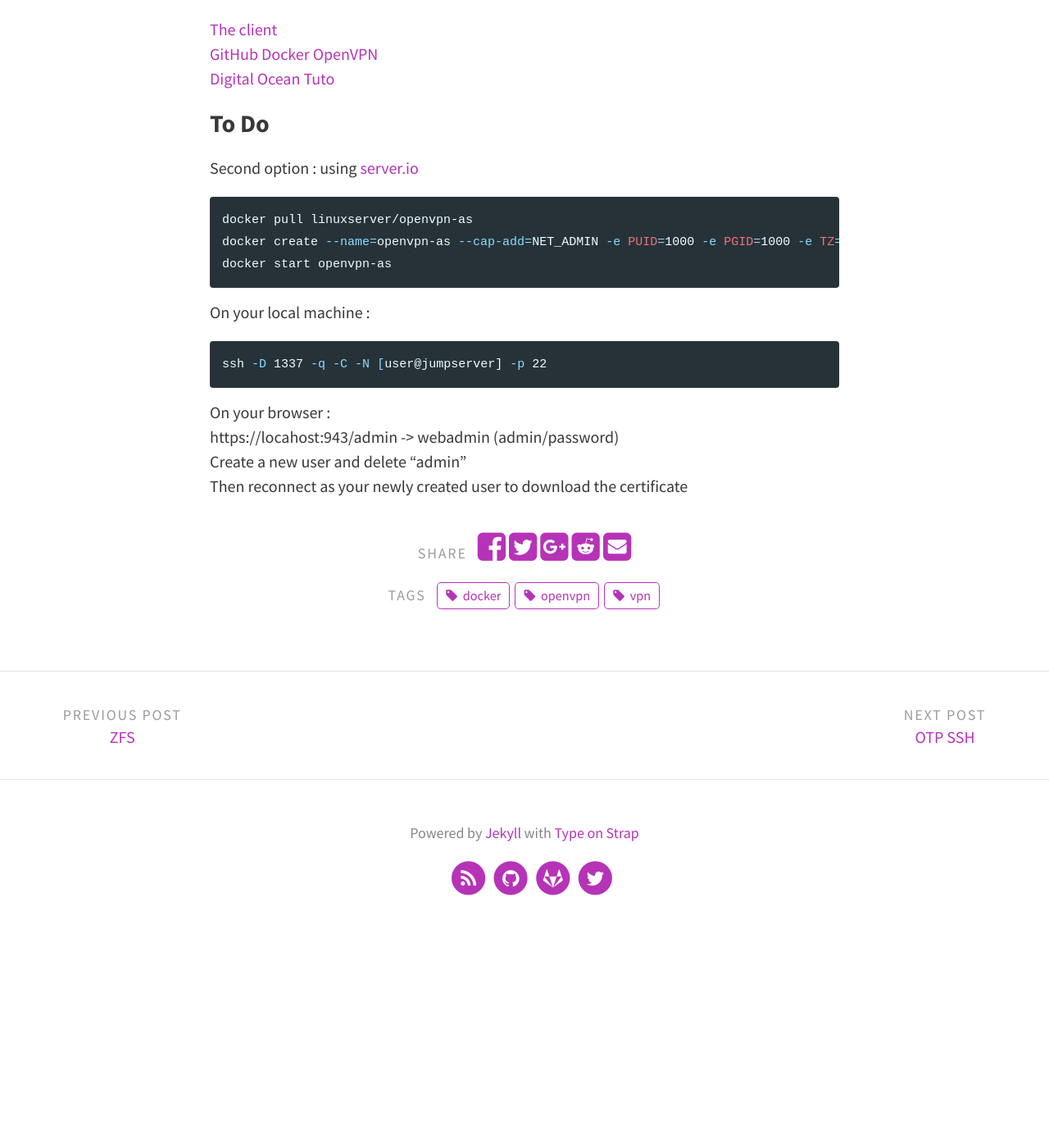
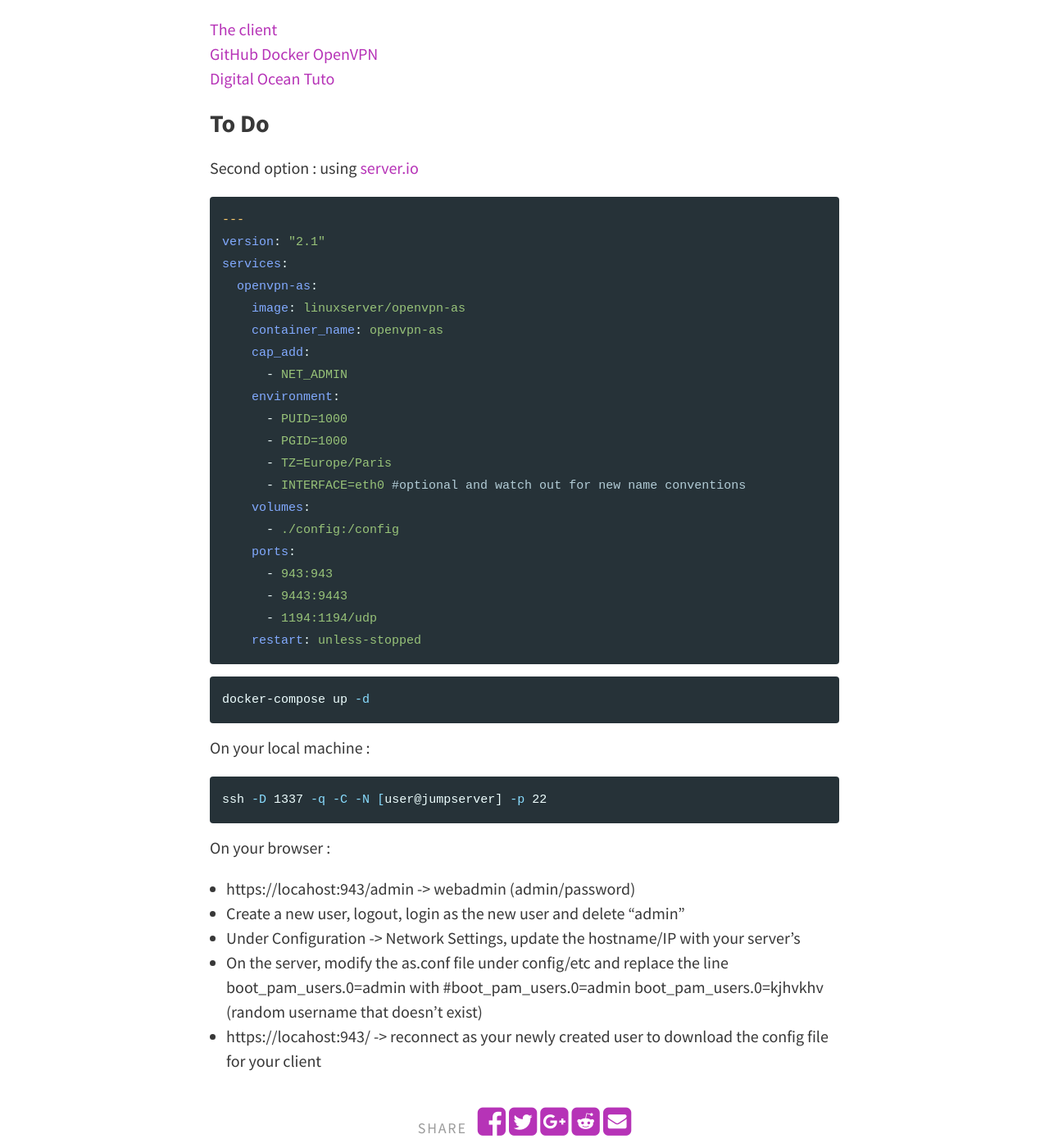
Before and after one commit to cristalcorp/cristalcorp.github.io, a Jekyll site: the page built from _posts/2019-11-11-OpenVPN.md, in a window 1280 px wide and 1400 px high, scrolled down 1558 px. Shown: the whole window at 82% size. Built offline with Jekyll 4.4.1, drawn with Linux system fonts in a browser that asks for light colours; before the commit the page ends 2723 px from its top, so only the background shows below that.

Commit message:
update openvpn-as section

````diff
--- a/_posts/2019-11-11-OpenVPN.md
+++ b/_posts/2019-11-11-OpenVPN.md
@@ -51,16 +51,39 @@ docker run -v $OVPN_DATA:/etc/openvpn --log-driver=none --rm kylemanna/openvpn o
 
 ### To Do
 Second option : using [server.io](https://hub.docker.com/r/linuxserver/openvpn-as/)
+```yaml
+---
+version: "2.1"
+services:
+  openvpn-as:
+    image: linuxserver/openvpn-as
+    container_name: openvpn-as
+    cap_add:
+      - NET_ADMIN
+    environment:
+      - PUID=1000
+      - PGID=1000
+      - TZ=Europe/Paris
+      - INTERFACE=eth0 #optional and watch out for new name conventions
+    volumes:
+      - ./config:/config
+    ports:
+      - 943:943
+      - 9443:9443
+      - 1194:1194/udp
+    restart: unless-stopped
+```
 ```bash
-docker pull linuxserver/openvpn-as
-docker create --name=openvpn-as --cap-add=NET_ADMIN -e PUID=1000 -e PGID=1000 -e TZ=Europe/Paris -p 127.0.0.1:943:943 -p 5002:9443 -v /config --restart unless-stopped linuxserver/openvpn-as
-docker start openvpn-as
+docker-compose up -d
 ```
 On your local machine :
 ```bash
 ssh -D 1337 -q -C -N [user@jumpserver] -p 22
 ```
 On your browser :
-https://locahost:943/admin -> webadmin (admin/password)
-Create a new user and delete "admin"
-Then reconnect as your newly created user to download the certificate
+* https://locahost:943/admin -> webadmin (admin/password)
+* Create a new user, logout, login as the new user and delete "admin"
+* Under Configuration -> Network Settings, update the hostname/IP with your server's
+* On the server, modify the as.conf file under config/etc and replace the line boot_pam_users.0=admin
+with #boot_pam_users.0=admin boot_pam_users.0=kjhvkhv (random username that doesn't exist)
+* https://locahost:943/ -> reconnect as your newly created user to download the config file for your client
````
